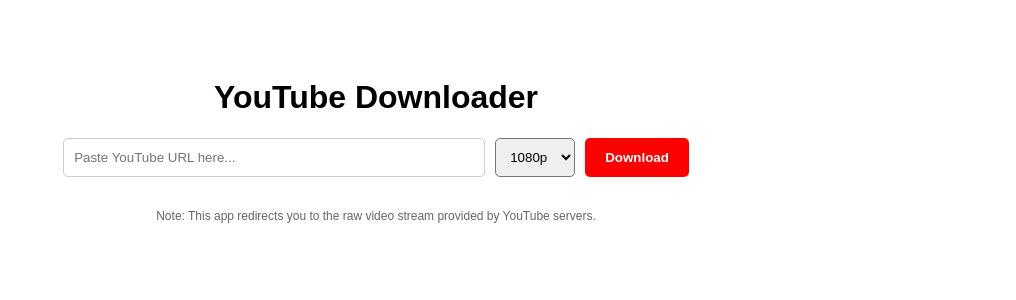
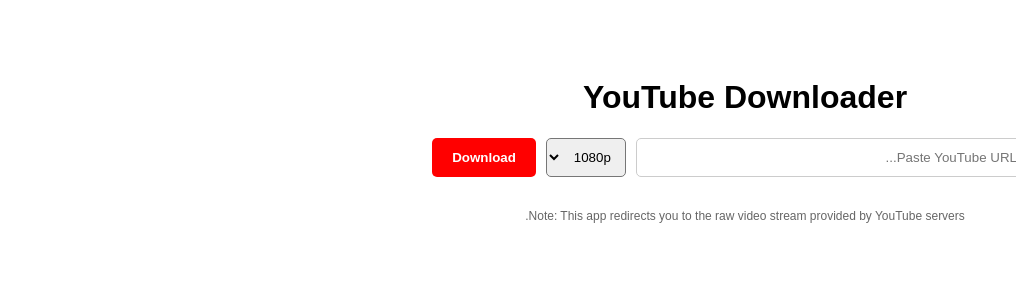
Before and after one commit to amirgit021/my-yt-downloader, a Next.js app: page / in a window 1280 px wide. Shown: the top 300 px of the page, without its empty margins (264-1280 px from the left). Built offline with nearby package versions, Linux system fonts and the light colour scheme.

Commit message:
Create layout.tsx

```diff
--- /dev/null
+++ b/app/layout.tsx
@@ -0,0 +1,11 @@
+export default function RootLayout({
+  children,
+}: {
+  children: React.ReactNode
+}) {
+  return (
+    <html lang="fa" dir="rtl">
+      <body>{children}</body>
+    </html>
+  )
+}
```
